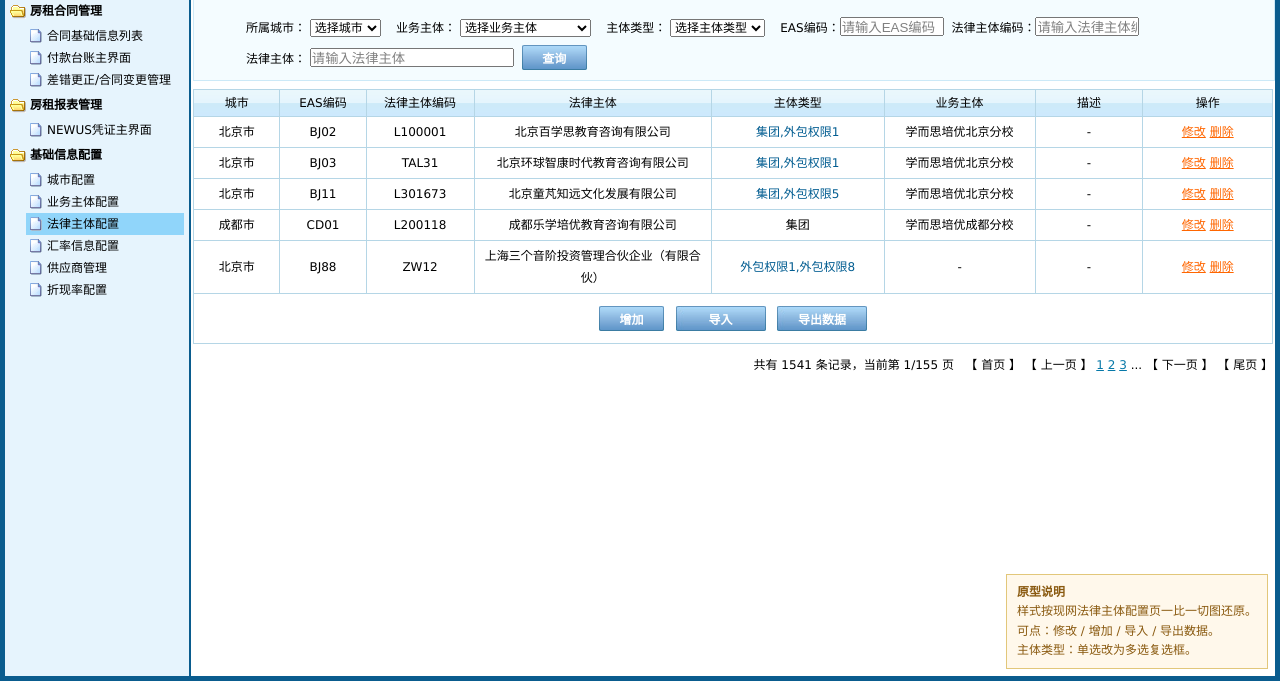
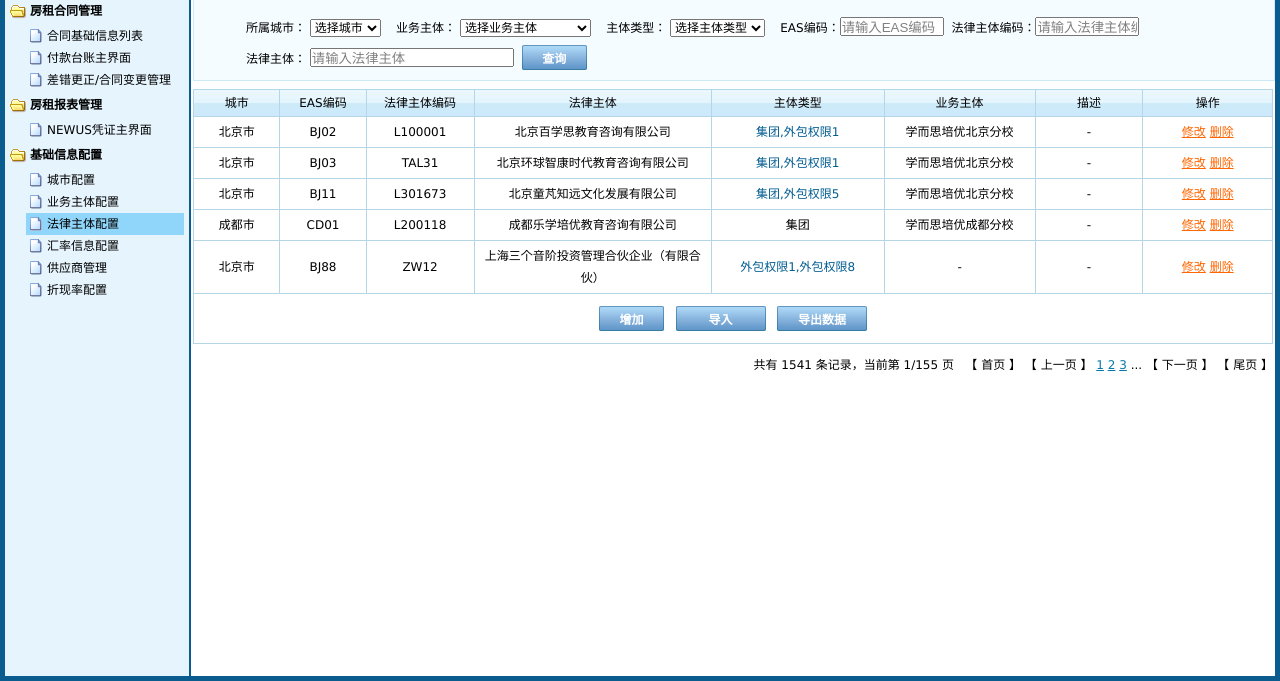
Before and after one commit to moly9999/legal-entity-multi-type-prototype, a plain HTML site: page index.html in a window 1280 px wide. Shown: the part 119-800 px from the top of the page. Drawn offline with Linux system fonts and the light colour scheme.

Commit message:
fix: remove prototype tip notes from UI

```diff
--- a/index.html
+++ b/index.html
@@ -2,6 +2,8 @@
 <html xmlns="http://www.w3.org/1999/xhtml">
 <head>
 <meta http-equiv="Content-Type" content="text/html; charset=utf-8" />
+<meta http-equiv="Cache-Control" content="no-cache, no-store, must-revalidate" />
+<meta http-equiv="Pragma" content="no-cache" />
 <title>学而思房租核算系统 - 法律主体多类型维护原型</title>
 <style type="text/css">
 /* ===== 现网 main.css 关键样式（资源指向代码目录切图） ===== */
@@ -67,7 +69,6 @@ Select{font-size:12px;}
 .file-row{padding:8px 0;}
 .result-box{border:1px solid #B5D6E6; background:#fff; padding:8px 10px; margin-top:8px; text-align:left; line-height:1.8; display:none;}
 .result-box.show{display:block;}
-.proto-note{position:fixed; right:12px; bottom:12px; z-index:2000; background:#FFF8EB; border:1px solid #E2C77A; padding:8px 10px; color:#8A5A10; max-width:280px; line-height:1.6;}
 </style>
 </head>
 <body>
@@ -382,13 +383,6 @@ Select{font-size:12px;}
   </div>
 </div>
 
-<div class="proto-note">
-  <b>原型说明</b><br/>
-  样式按现网法律主体配置页一比一切图还原。<br/>
-  可点：修改 / 增加 / 导入 / 导出数据。<br/>
-  主体类型：单选改为多选复选框。
-</div>
-
 <script type="text/javascript">
 var rows = [
   {code:'L100001', name:'北京百学思教育咨询有限公司', types:['集团','外包权限1']},
```
